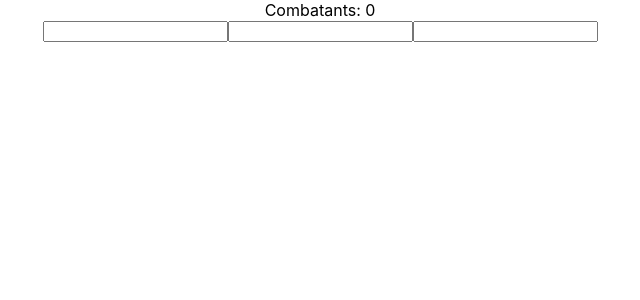
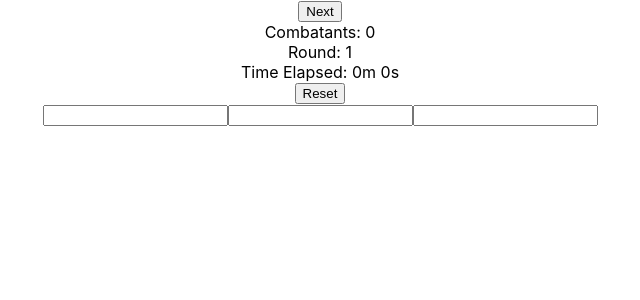
Before and after one commit to Paul-Ladyman/dnd-battle-tracker, a React (Create React App) app: page / in a window 1280 px wide. Shown: the top 300 px of the page, without its empty margins (320-960 px from the left). Built offline with nearby package versions, Linux system fonts and the light colour scheme.

Commit message:
Rounds, time elapsed, reset battle, optional HP

```diff
--- a/src/App.js
+++ b/src/App.js
@@ -9,34 +9,74 @@ class App extends Component {
   constructor(props) {
     super(props);
 
-    this.state = {
+    this.initialState = {
       creatures: [],
-      creatureCount: 0
+      creatureCount: 0,
+      activeCreature: 0,
+      round: 1
     };
 
+    this.state = this.initialState;
+
     this.createCreature = this.createCreature.bind(this);
+    this.nextCreature = this.nextCreature.bind(this);
+    this.resetBattle = this.resetBattle.bind(this);
+  }
+
+  resetBattle() {
+    this.setState(this.initialState);
+  }
+
+  nextCreature() {
+    let activeCreature = this.state.activeCreature + 1;
+    let round = this.state.round;
+    if (activeCreature === this.state.creatureCount) {
+      activeCreature = 0;
+      round = round + 1;
+    }
+    this.setState({...this.state, activeCreature, round});
+  }
+
+  sortCreatures(creatures) {
+    return creatures.sort((creatureA, creatureB) => {
+      return creatureB.initiative - creatureA.initiative;
+    });
   }
 
   createCreature(creature) {
-    const creatureCount = this.state.creatureCount + 1;
+    const healthPoints = creature.healthPoints === '' ?
+      undefined :
+      parseInt(creature.healthPoints);
 
     const newCreature = {
       ...creature,
       initiative: parseInt(creature.initiative),
-      healthPoints: parseInt(creature.healthPoints),
-      id: creatureCount
+      healthPoints,
+      id: this.state.creatureCount
     };
 
-    const creatures = [...this.state.creatures, newCreature];
+    const creatures = this.sortCreatures([...this.state.creatures, newCreature]);
+    const creatureCount = this.state.creatureCount + 1;
 
     this.setState({...this.state, creatures, creatureCount});
   }
 
   render() {
+    const secondsElapsed = (this.state.round - 1) * 6;
+
     return (
       <div className="App">
-        <BattleToolbar combatants={this.state.creatureCount} />
-        <Creatures creatures={this.state.creatures} />
+        <BattleToolbar
+          round={this.state.round}
+          secondsElapsed={secondsElapsed}
+          combatants={this.state.creatureCount}
+          nextCreature={this.nextCreature}
+          resetBattle={this.resetBattle}
+        />
+        <Creatures
+          creatures={this.state.creatures}
+          activeCreature={this.state.activeCreature}
+        />
         <CreateCreatureForm createCreature={this.createCreature} />
       </div>
     );
--- a/src/BattleToolbar.js
+++ b/src/BattleToolbar.js
@@ -1,9 +1,15 @@
 import React from 'react';
 
-function BattleToolbar({combatants}) {
+function BattleToolbar({round, secondsElapsed, combatants, nextCreature, resetBattle}) {
+  const minutesElapsed = Math.floor(parseFloat(secondsElapsed) / 60.0);
+  const remainingSecondsElapsed = secondsElapsed % 60;
   return (
     <div>
+      <button onClick={nextCreature}>Next</button>
       <div>Combatants: {combatants}</div>
+      <div> Round: {round}</div>
+      <div>Time Elapsed: {minutesElapsed}m {remainingSecondsElapsed}s</div>
+      <button onClick={resetBattle}>Reset</button>
     </div>
   );
 }
--- a/src/Creature.js
+++ b/src/Creature.js
@@ -1,8 +1,13 @@
 import React from 'react';
 
-function Creature({creature}) {
+function Creature({creature, active}) {
+  const activeSign = active ? '> ' : '';
+  const healthPoints = creature.healthPoints ?
+    ` ${creature.healthPoints}HP` :
+    '';
+
   return (
-    <div>{creature.name} ({creature.initiative}) {creature.healthPoints}HP</div>
+    <div>{activeSign}{creature.name} ({creature.initiative}){healthPoints}</div>
   );
 }
 
--- a/src/Creatures.js
+++ b/src/Creatures.js
@@ -1,15 +1,11 @@
 import React from 'react';
 import Creature from './Creature';
 
-function sortCreatures(creatures) {
-  return creatures.sort((creatureA, creatureB) => {
-    return creatureB.initiative - creatureA.initiative;
-  });
-}
-function Creatures({creatures}) {
+function Creatures({creatures, activeCreature}) {
   return (
-    sortCreatures(creatures).map((creature) => {
-      return <Creature key={creature.id} creature={creature} />
+    creatures.map((creature, i) => {
+      const active = activeCreature === i;
+      return <Creature key={creature.id} creature={creature} active={active}/>
     })
   );
 }
```
